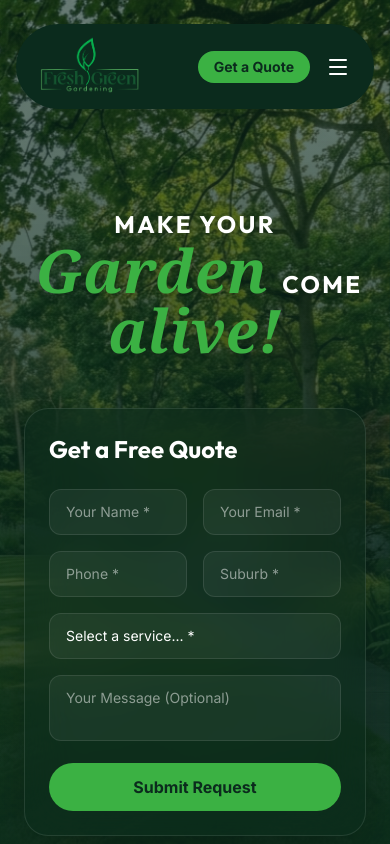
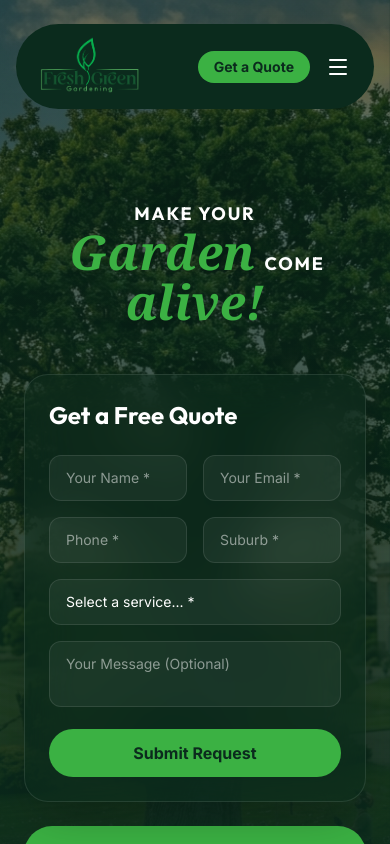
Before and after one commit to talhs999/Fresh-Green, a Next.js app: page / in a window 390 px wide. Shown: the top 844 px of the page. Built offline with nearby package versions, Linux system fonts and the light colour scheme.

Commit message:
Adjust hero layout and update background slider images

```diff
--- a/src/app/(main)/page.tsx
+++ b/src/app/(main)/page.tsx
@@ -19,7 +19,7 @@ export default function Home() {
         {/* Background Image Slider */}
         <HeroSlider />
 
-        <div className="container mx-auto px-6 max-w-7xl relative z-10 pt-32 md:pt-20 pb-20 md:pb-40">
+        <div className="container mx-auto px-6 max-w-7xl relative z-10 pt-28 md:pt-20 pb-12 md:pb-40">
           <div className="grid lg:grid-cols-12 gap-6 md:gap-12 items-center">
             <div className="lg:col-span-7 max-w-2xl">
               <AnimatedSection direction="up" delay={0.1} className="hidden lg:block">
@@ -30,11 +30,11 @@ export default function Home() {
               </AnimatedSection>
 
               <AnimatedSection direction="up" delay={0.3}>
-                <h1 className="text-4xl sm:text-5xl md:text-6xl lg:text-7xl font-display font-bold text-white leading-[1.1] mb-2 md:mb-6 drop-shadow-lg text-center md:text-left">
-                  <span className="uppercase tracking-widest text-2xl md:text-4xl block md:inline">Make Your</span>{" "}
-                  <span className="font-serif italic text-brand-accent capitalize text-6xl sm:text-7xl md:text-8xl px-2">Garden</span>{" "}
-                  <span className="uppercase tracking-widest text-2xl md:text-4xl">come</span>{" "}
-                  <span className="font-serif italic text-brand-accent lowercase text-6xl sm:text-7xl md:text-8xl">alive!</span>
+                <h1 className="text-3xl sm:text-5xl md:text-6xl lg:text-7xl font-display font-bold text-white leading-[1.1] mb-2 md:mb-6 drop-shadow-lg text-center md:text-left mt-2">
+                  <span className="uppercase tracking-widest text-lg md:text-4xl block md:inline">Make Your</span>{" "}
+                  <span className="font-serif italic text-brand-accent capitalize text-5xl sm:text-7xl md:text-8xl px-1">Garden</span>{" "}
+                  <span className="uppercase tracking-widest text-lg md:text-4xl">come</span>{" "}
+                  <span className="font-serif italic text-brand-accent lowercase text-5xl sm:text-7xl md:text-8xl">alive!</span>
                 </h1>
               </AnimatedSection>
 
--- a/src/components/sections/HeroSlider.tsx
+++ b/src/components/sections/HeroSlider.tsx
@@ -3,10 +3,10 @@ import { useState, useEffect } from "react";
 import Image from "next/image";
 
 const images = [
-  "/images/hero.png",
-  "/images/services/lawn-maintenance.png",
-  "/images/services/planting.png",
-  "/images/services/small-landscaping.png",
+  "/images/services/seasonal-cleanup.png",
+  "/images/services/pruning-hedges-shrubs.png",
+  "/images/services/yard-waste.png",
+  "/images/services/tree-trimming.png",
 ];
 
 export function HeroSlider() {
@@ -27,7 +27,7 @@ export function HeroSlider() {
           src={img}
           alt={`Landscaping Perth - Image ${i + 1}`}
           fill
-          className={`object-cover object-[70%_center] md:object-center transition-opacity duration-[2000ms] ease-in-out ${i === index ? "opacity-100" : "opacity-0"}`}
+          className={`object-cover object-center transition-opacity duration-[2000ms] ease-in-out ${i === index ? "opacity-100" : "opacity-0"}`}
           priority={i === 0}
         />
       ))}
```
